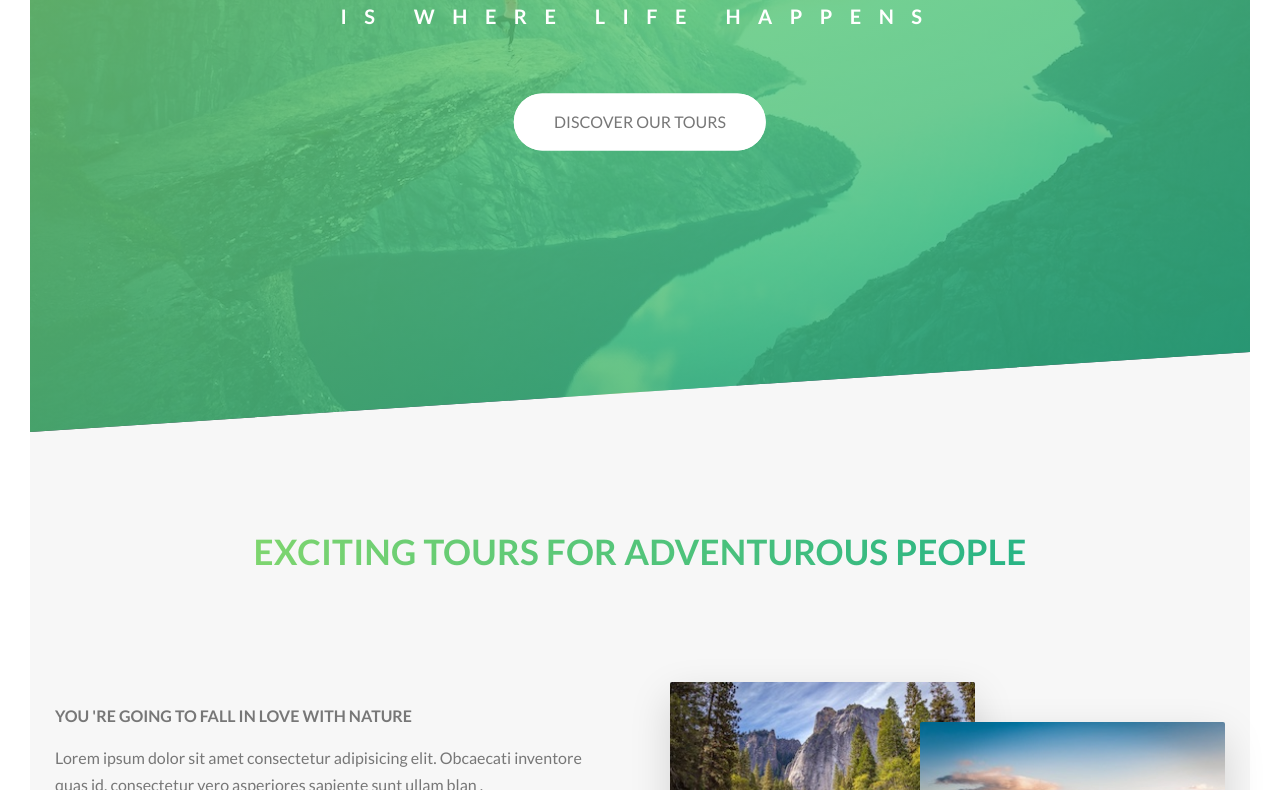
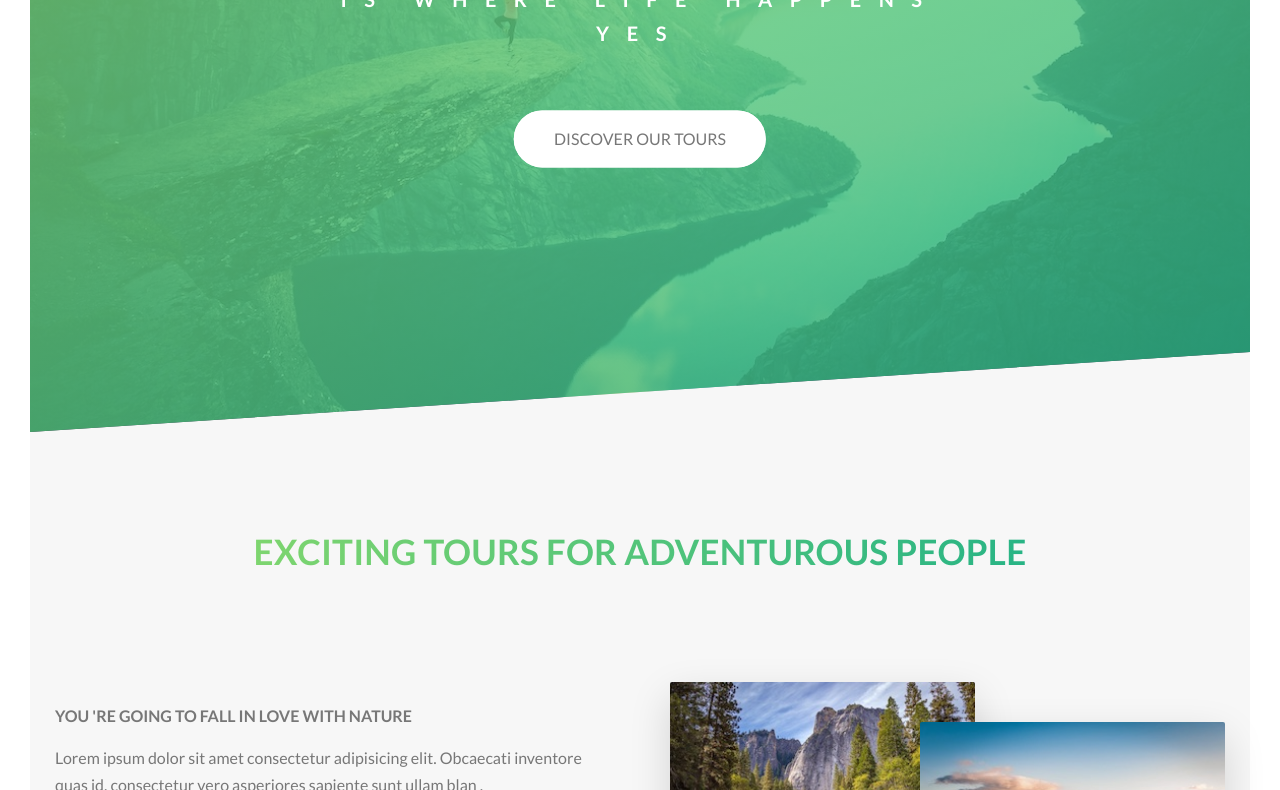
Before and after one commit to OAbdulateef/Starter, a website: page index.html in a window 1280 px wide. Shown: the part 278-1068 px from the top of the page. Drawn offline with Linux system fonts and the light colour scheme.

Commit message:
Update index.html

```diff
--- a/index.html
+++ b/index.html
@@ -45,7 +45,7 @@
         <div class="header__text-box">
             <h1 class="heading-primary">
                 <span class="heading-primary--main">Outdoors</span>
-                <span class="heading-primary--sub">is where life happens </span>
+                <span class="heading-primary--sub">is where life happens YES</span>
             </h1>
 
             <a  href="#" class="btn btn--white btn--animated">Discover our tours</a >
```
